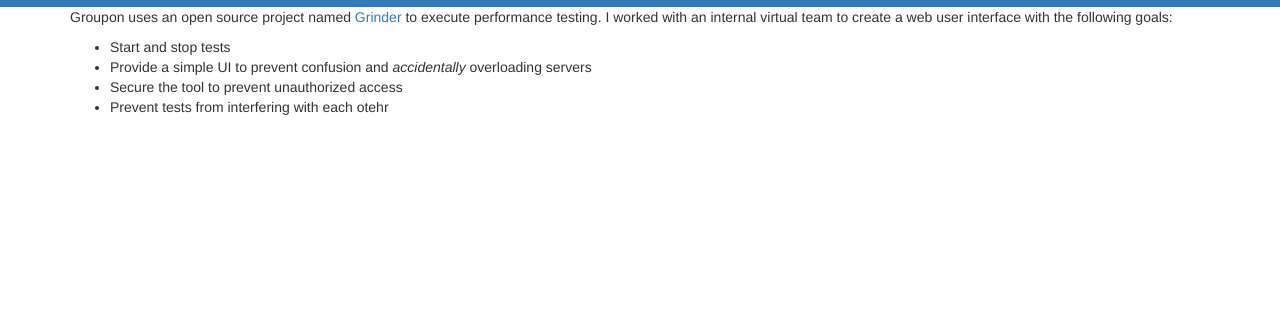
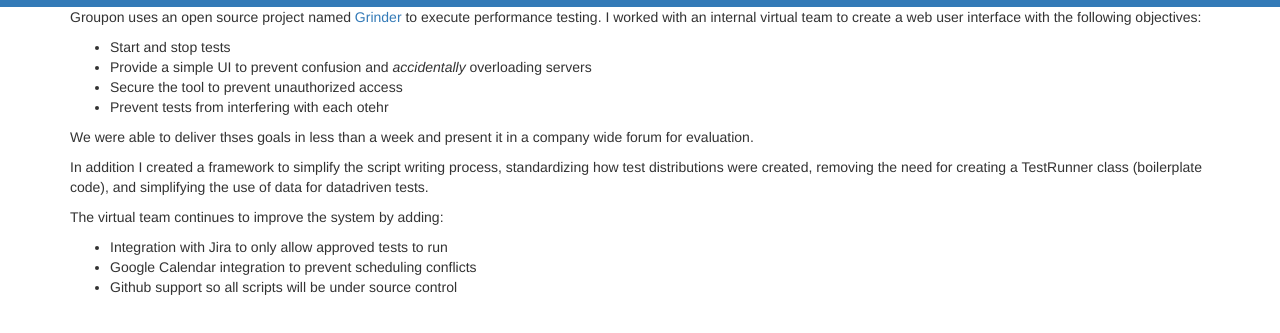
Before and after one commit to darkmane/showcase, a website: page grinder.html in a window 1280 px wide. Shown: the part 165-498 px from the top of the page. Drawn offline with nearby package versions, Linux system fonts and the light colour scheme.

Commit message:
Finished grinder 1st draft

```diff
--- a/grinder.html
+++ b/grinder.html
@@ -60,15 +60,26 @@
 </div>
 <div class="container">
 				<p>
-				Groupon uses an open source project named <a href='http://grinder.sourceforge.net/'>Grinder</a> to execute performance testing. I worked with an internal virtual team to create a web user interface with the following goals:
+				Groupon uses an open source project named <a href='http://grinder.sourceforge.net/'>Grinder</a> to execute performance testing. I worked with an internal virtual team to create a web user interface with the following objectives:
 				</p>
 				<ul>
 			  	<li>Start and stop tests</li>
 		  		<li>Provide a simple UI to prevent confusion and <i>accidentally</i> overloading servers</li>
 					<li>Secure the tool to prevent unauthorized access</li>
 					<li>Prevent tests from interfering with each otehr</li>
+	</ul>
+
+	    <p>We were able to deliver thses goals in less than a week and present it in a company wide forum for evaluation.</p>
+
+				<p>
+					In addition I created a framework to simplify the script writing process, standardizing how test distributions were created, removing the need for creating a TestRunner class (boilerplate code), and simplifying the use of data for datadriven tests.
+				</p>
+				<p>The virtual team continues to improve the system by adding:</p>
+				<ul>
+								<li>Integration with Jira to only allow approved tests to run</li>
+								<li>Google Calendar integration to prevent scheduling conflicts</li>
+								<li>Github support so all scripts will be under source control</li>
 				</ul>
-
 </div>
 </body>
 </html>
```
